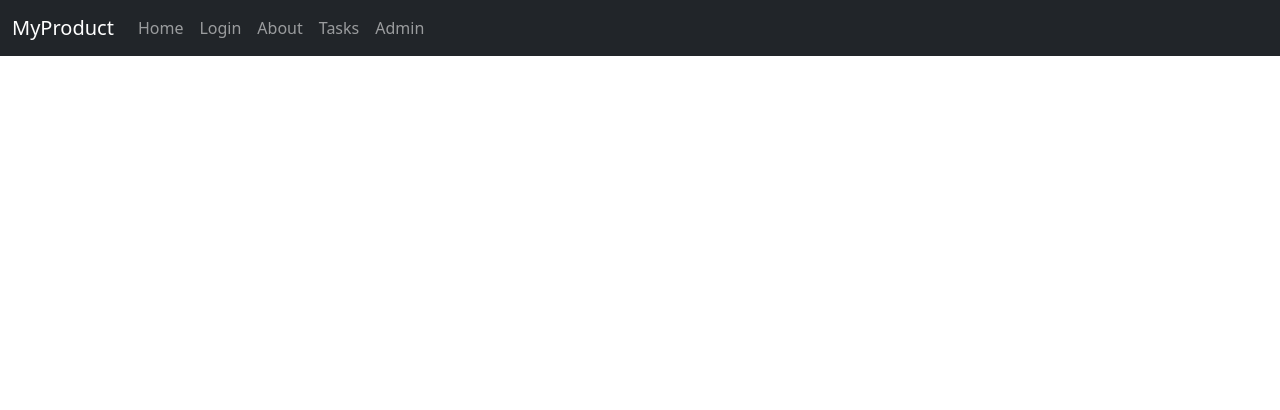
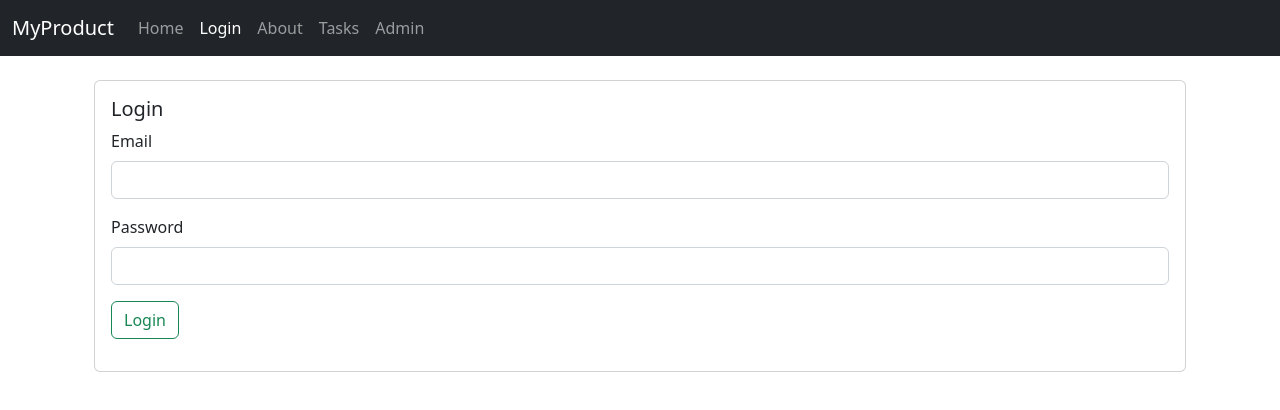
Before and after one commit to marius321967/codeacademy-cafs3, a Vue app in the folder node/: page /login in a window 1280 px wide. Shown: the top 410 px of the page. Built offline with nearby package versions, Linux system fonts and the light colour scheme; no server answers.

Commit message:
login page

```diff
--- a/node/src/router/index.ts
+++ b/node/src/router/index.ts
@@ -6,6 +6,7 @@ import Task from '../views/Task.vue'
 import Admin from '../views/Admin/Index.vue'
 import AdminHome from '../views/Admin/Home.vue'
 import AdminUsers from '../views/Admin/Users.vue'
+import Login from '../views/Login.vue'
 
 const router = createRouter({
   history: createWebHistory(import.meta.env.BASE_URL),
@@ -13,6 +14,10 @@ const router = createRouter({
     {
       path: '/',
       component: Home
+    },
+    {
+      path: '/login',
+      component: Login
     },
     {
       path: '/about',
--- /dev/null
+++ b/node/src/views/Login.vue
@@ -0,0 +1,9 @@
+<script setup>
+import LoginForm from './Login/LoginForm.vue'
+</script>
+
+<template>
+  <div class="container">
+    <login-form />
+  </div>
+</template>
--- /dev/null
+++ b/node/src/views/Login/LoginForm.vue
@@ -0,0 +1,86 @@
+<script setup lang="ts">
+import axios from 'axios'
+import { reactive, ref } from 'vue'
+import { useAuthStore } from '../../stores/auth'
+import { useRouter } from 'vue-router'
+
+// fill login form
+// submit to server
+// token
+// save token for next requests
+
+const form = reactive({
+  email: '',
+  password: ''
+})
+const errors = ref({})
+const errorMessage = ref<string | null>(null)
+const isBusy = ref(false)
+const authStore = useAuthStore()
+const router = useRouter()
+
+const submit = () => {
+  isBusy.value = true
+
+  axios
+    .post('http://localhost/login', form)
+    .then((res) => {
+      authStore.registerToken(res.data.token)
+      router.push('/admin')
+    })
+    .catch((err) => {
+      errorMessage.value = err.response.data.message
+      errors.value = err.response.data.errors
+    })
+    .then(() => (isBusy.value = false))
+}
+</script>
+
+<template>
+  <div class="card">
+    <div class="card-body">
+      <h5 class="card-title">Login</h5>
+
+      <div class="mb-3">
+        <label for="email" class="form-label">Email</label>
+        <input
+          class="form-control"
+          type="email"
+          id="email"
+          v-model.trim="form.email"
+        />
+        <div class="form-text text-danger" v-if="errors.email">
+          {{ errors.email.join(' ') }}
+        </div>
+      </div>
+
+      <div class="mb-3">
+        <label for="password" class="form-label">Password</label>
+        <input
+          class="form-control"
+          type="password"
+          id="password"
+          v-model.trim="form.password"
+        />
+        <div class="form-text text-danger" v-if="errors.password">
+          {{ errors.password.join(' ') }}
+        </div>
+      </div>
+
+      <div class="mb-3">
+        <button
+          class="btn btn-outline-success"
+          @click="submit"
+          :disabled="isBusy"
+        >
+          <div class="spinner-border spinner-border-sm" v-if="isBusy"></div>
+          Login
+        </button>
+      </div>
+
+      <div class="mb-3" v-if="errorMessage">
+        <small class="text-danger">{{ errorMessage }}</small>
+      </div>
+    </div>
+  </div>
+</template>
```
